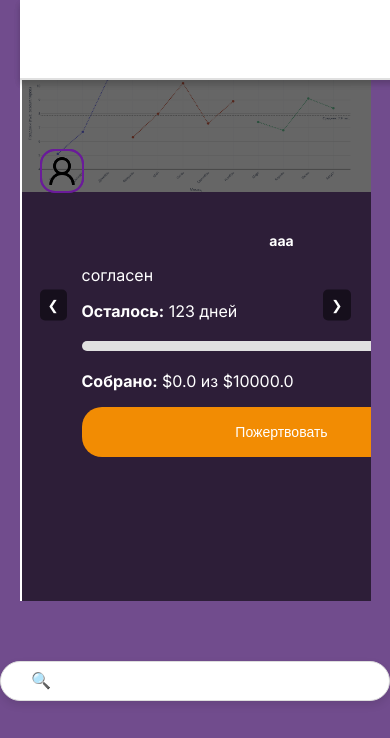
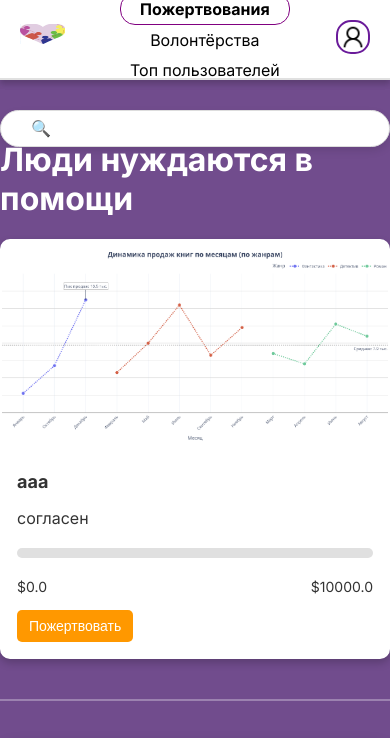
Before and after one commit to adelbajtikov/new, a Flask app: page / in a window 390 px wide. Shown: the top 738 px of the page. Run offline with Flask 2, Linux system fonts and the light colour scheme; data comes from the database, SQL or seed files in the repository; parts of the project's set-up code (start-up, migrations or seed data) failed here and were passed over; some libraries are stand-ins or nearby versions; some web fonts are replaced.

Commit message:
Краткое описание изменений

```diff
--- a/app.py
+++ b/app.py
@@ -1347,4 +1347,4 @@ if __name__ == '__main__':
     checker_thread = Thread(target=campaign_checker)
     checker_thread.daemon = True
     checker_thread.start()
-    app.run(debug=True)
+    app.run(host='0.0.0.0', port=5000, debug=True)
--- a/static/css/styles.css
+++ b/static/css/styles.css
@@ -11,7 +11,6 @@ body {
 
 .container {
     width: 100%;
-    margin: 0 auto;
 }
 .profile-avatar {
     width: 120px;
@@ -463,9 +462,7 @@ body {
 
 @media (max-width: 768px) {
     .header {
-        flex-direction: column;
-        padding: 15px;
-        text-align: center;
+        text-align: left;
     }
 
     .logo {
@@ -473,9 +470,9 @@ body {
     }
 
     .nav {
-        flex-wrap: wrap;
-        justify-content: center;
-        gap: 10px;
+        background-color: #007BFF;
+        margin-right: 700px;
+        position: fixed;
     }
 
     .carousel {
@@ -503,11 +500,31 @@ body {
         padding: 8px 12px;
         font-size: 14px;
     }
+    .n{
+        margin-left: -300px;
+    }
+    .logo-text{
+        display: none;
+    }
+    .carousel {
+        display: none;
+    }
+    .search-box{
+        margin-top: 60px;
+        height: 15px;
+    }
+
 }
 
 @media (max-width: 480px) {
     .logo-img {
         height: 20px;
+    }
+    .logo-text{
+        display: none;
+    }
+    .carousel {
+        display: none;
     }
 
     .user-avatar {
@@ -533,6 +550,9 @@ body {
         padding: 8px;
     }
 
+    .header-container{
+        margin: 0 auto;
+    }
     .donate-container {
         max-width: 95%;
         padding: 10px;
@@ -555,10 +575,14 @@ body {
         height: 10px;
         width: 10px;
     }
+    .n{
+        margin-left: -300px;
+    }
+    .search-box{
+        margin-top: 60px;
+        height: 15px;
+    }
 
-    .prev, .next {
-        padding: 8px;
-    }
 }
 .form-container {
     max-width: 600px;
@@ -781,51 +805,3 @@ form button:hover {
     margin-top: 10px;
     color: #007BFF;
 }
-@media (max-width: 768px) {
-    .container {
-        width: 90%;
-        padding: 10px;
-    }
-
-    .profile-avatar {
-        width: 80px;
-        height: 80px;
-        margin-bottom: 10px;
-    }
-
-    .btn-secondary {
-        width: 100%;
-        padding: 12px;
-        font-size: 16px;
-    }
-
-    .flex-container {
-        display: flex;
-        flex-wrap: wrap;
-        justify-content: center;
-        gap: 10px;
-    }
-
-    h1, h2, h3 {
-        text-align: center;
-        font-size: 1.2em;
-    }
-
-    .navbar {
-        display: flex;
-        flex-direction: column;
-        align-items: center;
-        text-align: center;
-    }
-
-    .navbar a {
-        padding: 10px;
-        display: block;
-        width: 100%;
-    }
-
-    .card {
-        width: 100%;
-        padding: 15px;
-    }
-}
--- a/templates/header.html
+++ b/templates/header.html
@@ -125,5 +125,73 @@
     text-decoration: none;
     margin-left: 10px;
 }
+@media (max-width: 480px) {
+    .logo-img {
+        height: 20px;
+    }
+    .logo-text{
+        display: none;
+    }
+    .carousel {
+        display: none;
+    }
+
+    .user-avatar {
+        width: 30px;
+        height: 30px;
+    }
+
+    .campaign {
+        width: 100%;
+        margin: 10px auto;
+    }
+
+    .campaign h2 {
+        font-size: 14px;
+    }
+
+    .progress-bar {
+        width: 100%;
+    }
+
+    .campaign button {
+        width: 100%;
+        padding: 8px;
+    }
+
+    .header-container{
+        margin: 0 auto;
+    }
+    .donate-container {
+        max-width: 95%;
+        padding: 10px;
+    }
+
+    .footer {
+        flex-direction: column;
+        text-align: center;
+    }
+
+    .footer-info {
+        margin-top: 15px;
+    }
+
+    .dots {
+        bottom: 10px;
+    }
+
+    .dot {
+        height: 10px;
+        width: 10px;
+    }
+    .n{
+        margin-left: -300px;
+    }
+    .search-box{
+        margin-top: 60px;
+        height: 15px;
+    }
+
+}
 
 </style>
--- a/templates/index.html
+++ b/templates/index.html
@@ -102,9 +102,11 @@
                     <span class="logo-text">Alterra</span>
                 </div>
                 <nav class="nav">
-                    <a href="{{ url_for('home') }}" class="{% if request.endpoint == 'home' %}active{% endif %}">Пожертвования</a>
-                    <a href="{{ url_for('volunteering') }}" class="{% if request.endpoint == 'volunteering' %}active{% endif %}">Волонтёрства</a>
-                    <a href="{{ url_for('leaderboard') }}" class="{% if request.endpoint == 'leaderboard' %}active{% endif %}">Топ пользователей</a>
+                    <div class="n">
+                        <a href="{{ url_for('home') }}" class="{% if request.endpoint == 'home' %}active{% endif %}">Пожертвования</a>
+                        <a href="{{ url_for('volunteering') }}" class="{% if request.endpoint == 'volunteering' %}active{% endif %}">Волонтёрства</a>
+                        <a href="{{ url_for('leaderboard') }}" class="{% if request.endpoint == 'leaderboard' %}active{% endif %}">Топ пользователей</a>
+                    </div>
                 </nav>
                 <div class="user-profile">
                     {% if session.get('user_id') %}
```
Also changed, not shown: static/css/index.css (+68 -0 lines), static/css/log_reg.css (+68 -0 lines), static/css/profile.css (+68 -0 lines), templates/leaderboard.html (+5 -3 lines), templates/volunteering.html (+27 -7 lines), static/images/images.png (added).
